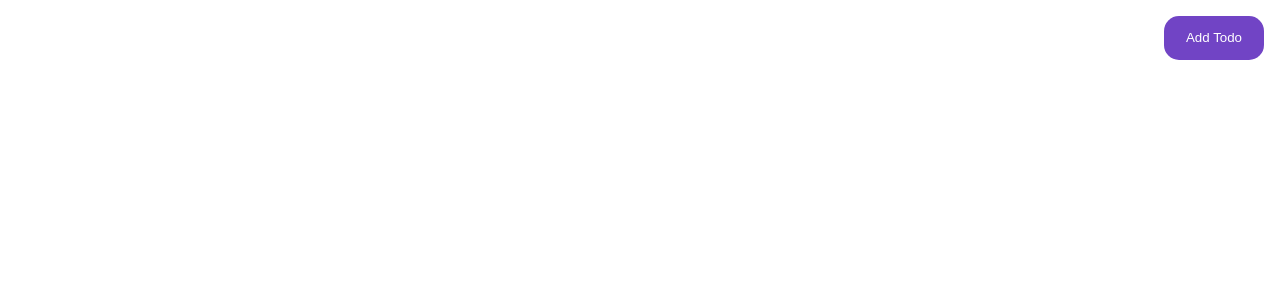
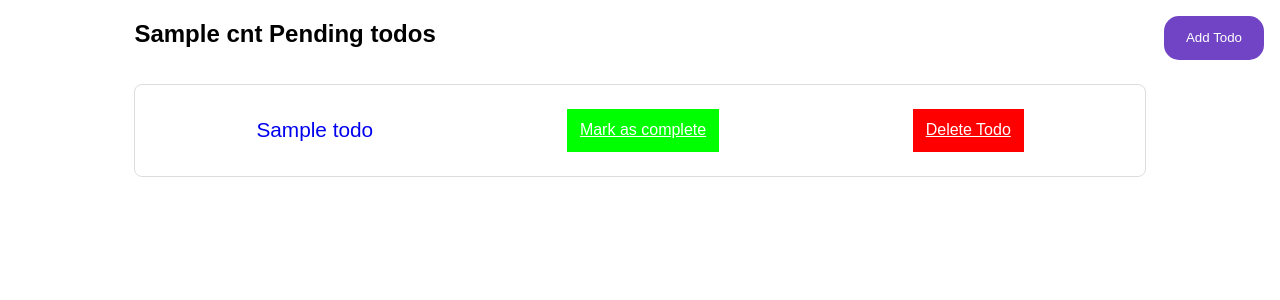
Before and after one commit to mohammednudman/Todo_App_Flask, a Flask app: template templates/index.html in a window 1280 px wide. Shown: the part 93-393 px from the top of the page. Run offline with Flask 2, Linux system fonts and the light colour scheme; tables that the repository leaves empty hold one stand-in row (values such as "Sample post"); the template is opened without the code that fills it: values that come from a table or form of the project are taken from there, most other values are stand-ins (such as "Sample title", 1, 10 or a date in 2020).

Commit message:
Completed

```diff
--- a/app.py
+++ b/app.py
@@ -1,40 +1,48 @@
-
-
-from flask import Flask , render_template,request
-from flask_sqlalchemy import SQLAlchemy
-
+from flask import Flask , render_template,request,redirect
+from models import db,Todo
 
 app = Flask(__name__)
 app.config['SQLALCHEMY_DATABASE_URI'] ='postgresql://postgres:12345678@localhost:5432/todo_list'
-
 app.config['SQLALCHEMY_TRACK_MODIFICATIONS'] =False
 
-db=SQLAlchemy(app)
 db.init_app(app)
-class Todo(db.Model):
-    id =db.Column(db.Integer, primary_key=True)
-    title=db.Column(db.String(20),nullable=False)
-    message=db.Column(db.String(200),nullable=False)
-    status=db.Column(db.String(10),nullable=False,default="pending")
 
 # with app.app_context():
 #     db.create_all()
 
-
 @app.route('/',methods=['GET', 'POST'])
 def home():
     if request.method == 'GET':
-        todos=get_pending_todo()
+        todos=Todo.get_pending_todo()
         db.create_all()
-        return render_template('index.html')
+        return render_template('index.html',todos=todos,cnt=len(todos))
 
     title=request.form.get('title')
     message=request.form.get('message')
-    todo=request.form.get(title=title, message=message)
+    todo=Todo(title=title, message=message)
     db.session.add(todo)
     db.session.commit()
-    return render_template('index.html')
+    return redirect('/')
+
+@app.route('/todos/complete/<int:todo_id>')
+def complete_todo(todo_id):
+    todo=Todo.get_todo(todo_id)
+    if todo is None:
+        return "<h1>Invalid todo id</h1>"
+    todo.status="completed"
+    db.session.delete(todo)
+    db.session.commit()
+    return redirect('/')
+
+@app.route('/todos/delete/<int:todo_id>')
+def delete_todo(todo_id):
+    todo = Todo.get_todo(todo_id)
+    if todo is None:
+        return "<h1>Invalid todo id</h1>"
+    db.session.delete(todo)
+    db.session.commit()
+    return redirect('/')
 
 if __name__ == '__main__':
-    db.create_all()
-    app.run(debug=True)
+    with app.app_context():
+        app.run(debug=True)
--- a/static/css/index.css
+++ b/static/css/index.css
@@ -122,3 +122,47 @@ form button {
   background: rgb(0, 0, 0, 0.7);
   margin-left: -0.5rem;
 }
+
+.todo-container{
+  margin-top:2rem;
+  width: 80%;
+  margin: auto;
+  display: flex;
+  flex-direction: column;
+}
+
+.todo-card{
+  display: flex;
+  align-items: center;
+  justify-content: space-around;
+  padding: 1.5rem;
+  border: 0.8px solid #ddd;
+  border-radius: 8px;
+  margin-top: 1rem;
+}
+
+.todo-content a {
+  text-decoration: none;
+  font-size: 1.3rem;
+}
+
+.btn-box{
+  display: flex;
+  flex-direction: column;
+  justify-content: space-around;
+  align-items: center;
+}
+
+.btn-box a{
+  color: #fff;
+  padding: 0.8rem;
+  font-size: 1rem;
+}
+
+#complete{
+  background-color:#00ff00
+}
+
+#delete{
+  background-color: #ff0000;
+}
--- a/templates/index.html
+++ b/templates/index.html
@@ -12,7 +12,32 @@
         <button>Submit</button>
     </form>
 </div>
-{% endblock %}
+
+<div class ="todo-container">
+    <h2>
+        {{cnt}} Pending todos
+    </h2>
+    {% if cnt !=0 %}
+    {% for  todo in todos %}
+    <div class="todo-card">
+        <div class="todo-content">
+            <a href="/complete">{{todo.title}}</a>
+        </div>
+        <div class="btn-box" id="complete" type="button">
+            <a href="{{url_for('complete_todo',todo_id=todo.id)}}">
+                Mark as complete
+            </a>
+        </div>
+        <div class="btn-box" id="delete" type="button">
+            <a href="{{ url_for('delete_todo',todo_id=todo.id) }}">
+                Delete Todo
+            </a>
+        </div>
+        {% endfor %}
+        {% endif %}
+    </div>
+</div>
+{%endblock %}
 {% block script %}
 <script src="{{ url_for('static' , filename='/js/index.js') }}"></script>
 {% endblock %}
--- a/templates/layout.html
+++ b/templates/layout.html
@@ -1,4 +1,4 @@
-<!DOCTYPE html>
+  <!DOCTYPE html>
 <html lang="en">
   <head>
     <meta charset="UTF-8" />
```
Also changed, not shown: models.py (+13 -15 lines), 1 other file.
